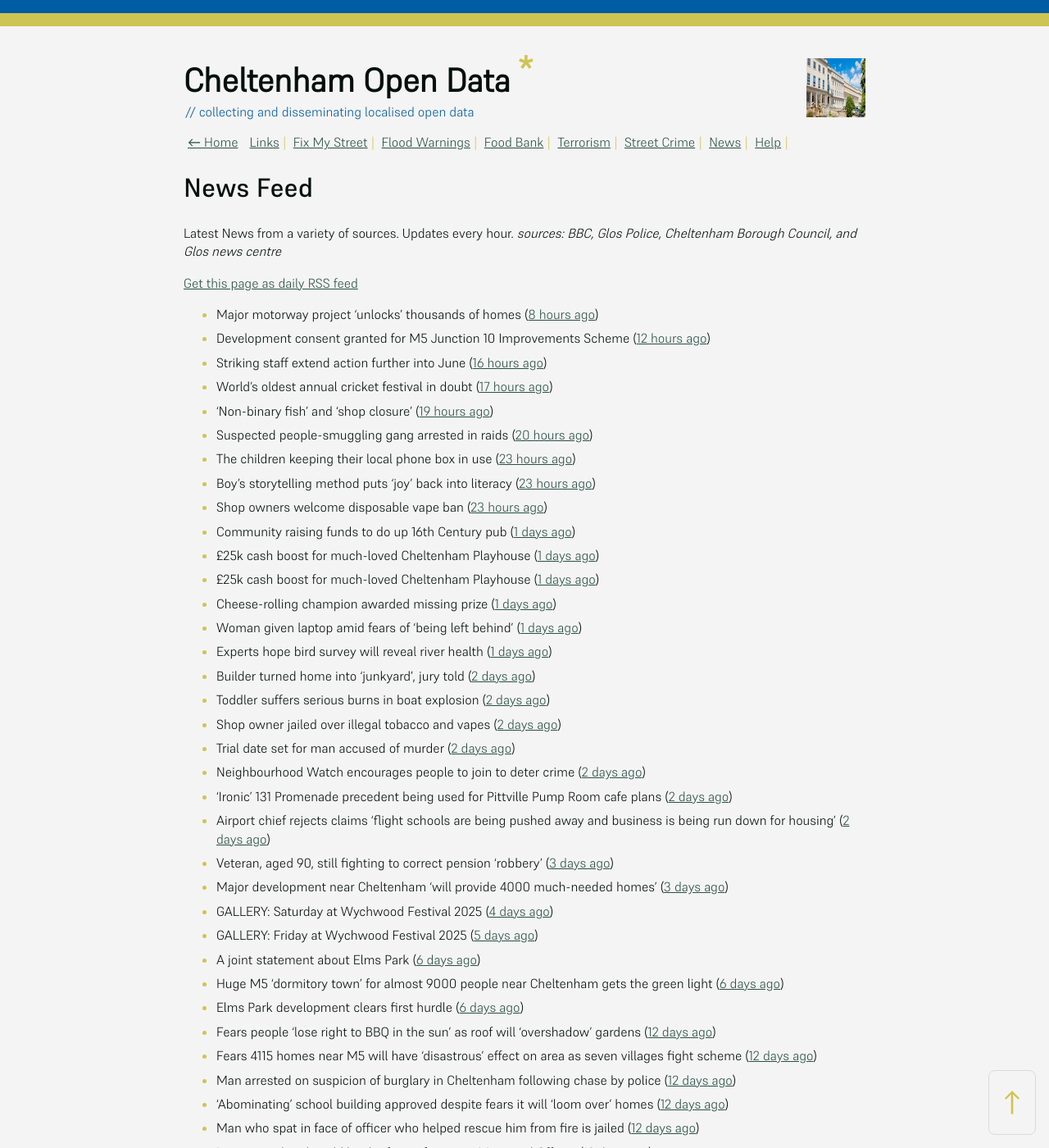
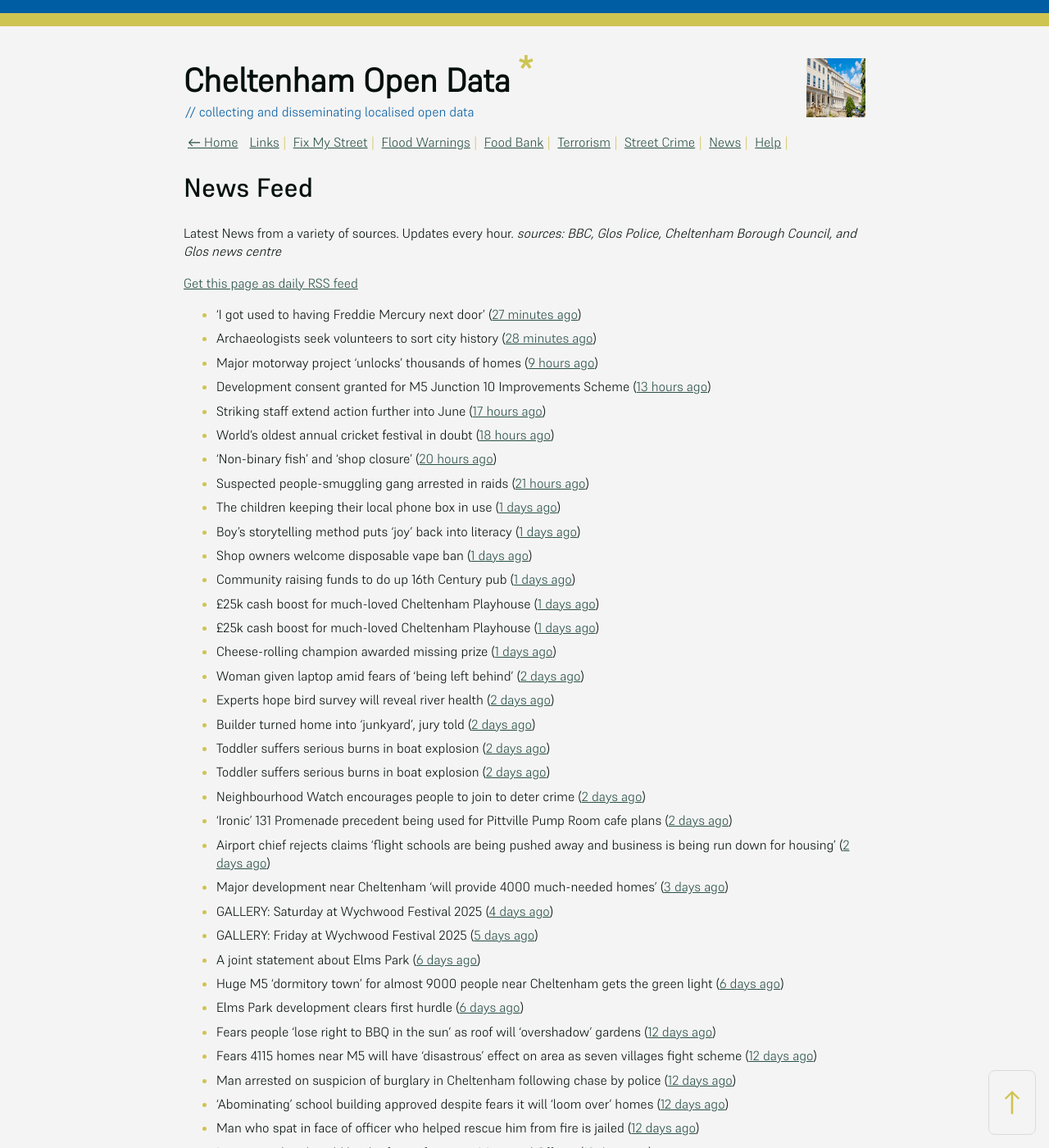
Before and after one commit to mat-0/cheltenham-open-data, a Jekyll site: the page built from _pages/news.md, in a window 1280 px wide and 1400 px high. Shown: the whole window at 82% size. Built offline with Jekyll 4.4.1, drawn with Linux system fonts in a browser that asks for light colours.

Commit message:
Updated 2025-06-05 05:58:04

```diff
--- a/_pages/news.md
+++ b/_pages/news.md
@@ -12,29 +12,29 @@ _sources: BBC, Glos Police, Cheltenham Borough Council, and Glos news centre_
 [Get this page as daily RSS feed](/daily.rss)
 
 <!-- news_marker starts -->
-- Major motorway project 'unlocks' thousands of homes ([8 hours ago](https://www.bbc.com/news/articles/cvgnz6eyr22o))
-- Development consent granted for M5 Junction 10 Improvements Scheme ([12 hours ago](https://gloucesternewscentre.co.uk/development-consent-granted-for-m5-junction-10-improvements-scheme/))
-- Striking staff extend action further into June ([16 hours ago](https://www.bbc.com/news/articles/cz9y0dnl0k3o))
-- World's oldest annual cricket festival in doubt ([17 hours ago](https://www.bbc.com/news/articles/cvgvlx1ve79o))
-- 'Non-binary fish' and 'shop closure' ([19 hours ago](https://www.bbc.com/news/articles/c787lp1npgjo))
-- Suspected people-smuggling gang arrested in raids ([20 hours ago](https://www.bbc.com/news/articles/cx2j67x49pwo))
-- The children keeping their local phone box in use ([23 hours ago](https://www.bbc.com/news/articles/c1dekpd164no))
-- Boy's storytelling method puts 'joy' back into literacy ([23 hours ago](https://www.bbc.com/news/articles/c6268ykxkdno))
-- Shop owners welcome disposable vape ban ([23 hours ago](https://www.bbc.com/news/articles/cgle5pgy4lgo))
+- 'I got used to having Freddie Mercury next door' ([27 minutes ago](https://www.bbc.com/news/articles/cp8ydj0kplyo))
+- Archaeologists seek volunteers to sort city history ([28 minutes ago](https://www.bbc.com/news/articles/cgj8z5vj2n4o))
+- Major motorway project 'unlocks' thousands of homes ([9 hours ago](https://www.bbc.com/news/articles/cvgnz6eyr22o))
+- Development consent granted for M5 Junction 10 Improvements Scheme ([13 hours ago](https://gloucesternewscentre.co.uk/development-consent-granted-for-m5-junction-10-improvements-scheme/))
+- Striking staff extend action further into June ([17 hours ago](https://www.bbc.com/news/articles/cz9y0dnl0k3o))
+- World's oldest annual cricket festival in doubt ([18 hours ago](https://www.bbc.com/news/articles/cvgvlx1ve79o))
+- 'Non-binary fish' and 'shop closure' ([20 hours ago](https://www.bbc.com/news/articles/c787lp1npgjo))
+- Suspected people-smuggling gang arrested in raids ([21 hours ago](https://www.bbc.com/news/articles/cx2j67x49pwo))
+- The children keeping their local phone box in use ([1 days ago](https://www.bbc.com/news/articles/c1dekpd164no))
+- Boy's storytelling method puts 'joy' back into literacy ([1 days ago](https://www.bbc.com/news/articles/c6268ykxkdno))
+- Shop owners welcome disposable vape ban ([1 days ago](https://www.bbc.com/news/articles/cgle5pgy4lgo))
 - Community raising funds to do up 16th Century pub ([1 days ago](https://www.bbc.com/news/articles/c1kvgy4p4nwo))
 - £25k cash boost for much-loved Cheltenham Playhouse ([1 days ago](https://gloucesternewscentre.co.uk/25k-cash-boost-for-much-loved-cheltenham-playhouse/))
 - £25k cash boost for much-loved Cheltenham Playhouse ([1 days ago](https://www.cheltenham.gov.uk/news/article/3017/25k_cash_boost_for_much-loved_cheltenham_playhouse))
 - Cheese-rolling champion awarded missing prize ([1 days ago](https://www.bbc.com/news/articles/clyzjzkz2v1o))
-- Woman given laptop amid fears of 'being left behind' ([1 days ago](https://www.bbc.com/news/articles/cy8nvm5v5ymo))
-- Experts hope bird survey will reveal river health ([1 days ago](https://www.bbc.com/news/articles/c9wgv0dy485o))
+- Woman given laptop amid fears of 'being left behind' ([2 days ago](https://www.bbc.com/news/articles/cy8nvm5v5ymo))
+- Experts hope bird survey will reveal river health ([2 days ago](https://www.bbc.com/news/articles/c9wgv0dy485o))
 - Builder turned home into 'junkyard', jury told ([2 days ago](https://www.bbc.com/news/articles/c7v7jqygvlpo))
 - Toddler suffers serious burns in boat explosion ([2 days ago](https://www.bbc.com/news/articles/c1j5k49zg9yo))
-- Shop owner jailed over illegal tobacco and vapes ([2 days ago](https://www.bbc.com/news/articles/c071jlz50peo))
-- Trial date set for man accused of murder ([2 days ago](https://www.bbc.com/news/articles/cy75j4rr1x1o))
+- Toddler suffers serious burns in boat explosion ([2 days ago](https://www.bbc.com/news/articles/c1j5k49zg9yo))
 - Neighbourhood Watch encourages people to join to deter crime ([2 days ago](https://gloucesternewscentre.co.uk/neighbourhood-watch-encourages-people-to-join-to-deter-crime/))
 - ‘Ironic’ 131 Promenade precedent being used for Pittville Pump Room cafe plans ([2 days ago](https://gloucesternewscentre.co.uk/ironic-131-promenade-precedent-being-used-for-pittville-pump-room-cafe-plans/))
 - Airport chief rejects claims ‘flight schools are being pushed away and business is being run down for housing’ ([2 days ago](https://gloucesternewscentre.co.uk/airport-chief-rejects-claims-flight-schools-are-being-pushed-away-and-business-is-being-run-down-for-housing/))
-- Veteran, aged 90, still fighting to correct pension 'robbery' ([3 days ago](https://www.bbc.com/news/articles/c2d5l7k3p31o))
 - Major development near Cheltenham ‘will provide 4000 much-needed homes’ ([3 days ago](https://gloucesternewscentre.co.uk/major-development-near-cheltenham-will-provide-4000-much-needed-homes/))
 - GALLERY: Saturday at Wychwood Festival 2025 ([4 days ago](https://gloucesternewscentre.co.uk/gallery-saturday-at-wychwood-festival-2025/))
 - GALLERY: Friday at Wychwood Festival 2025 ([5 days ago](https://gloucesternewscentre.co.uk/gallery-friday-at-wychwood-festival-2025/))
```
Also changed, not shown: _data/flood.json (+4 -4 lines), _pages/fix-my-street.md (+1 -1 lines), index.md (+5 -5 lines).
